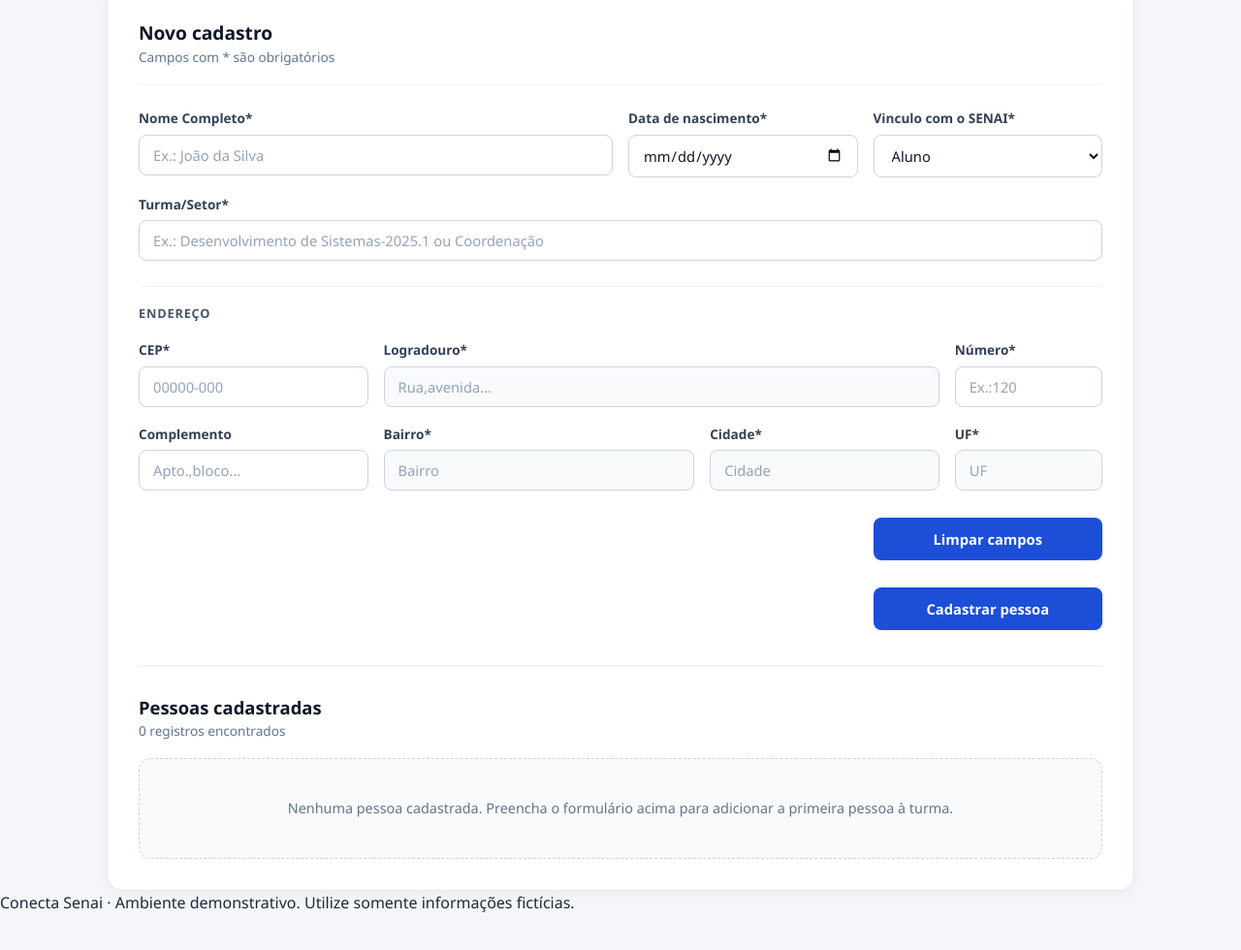
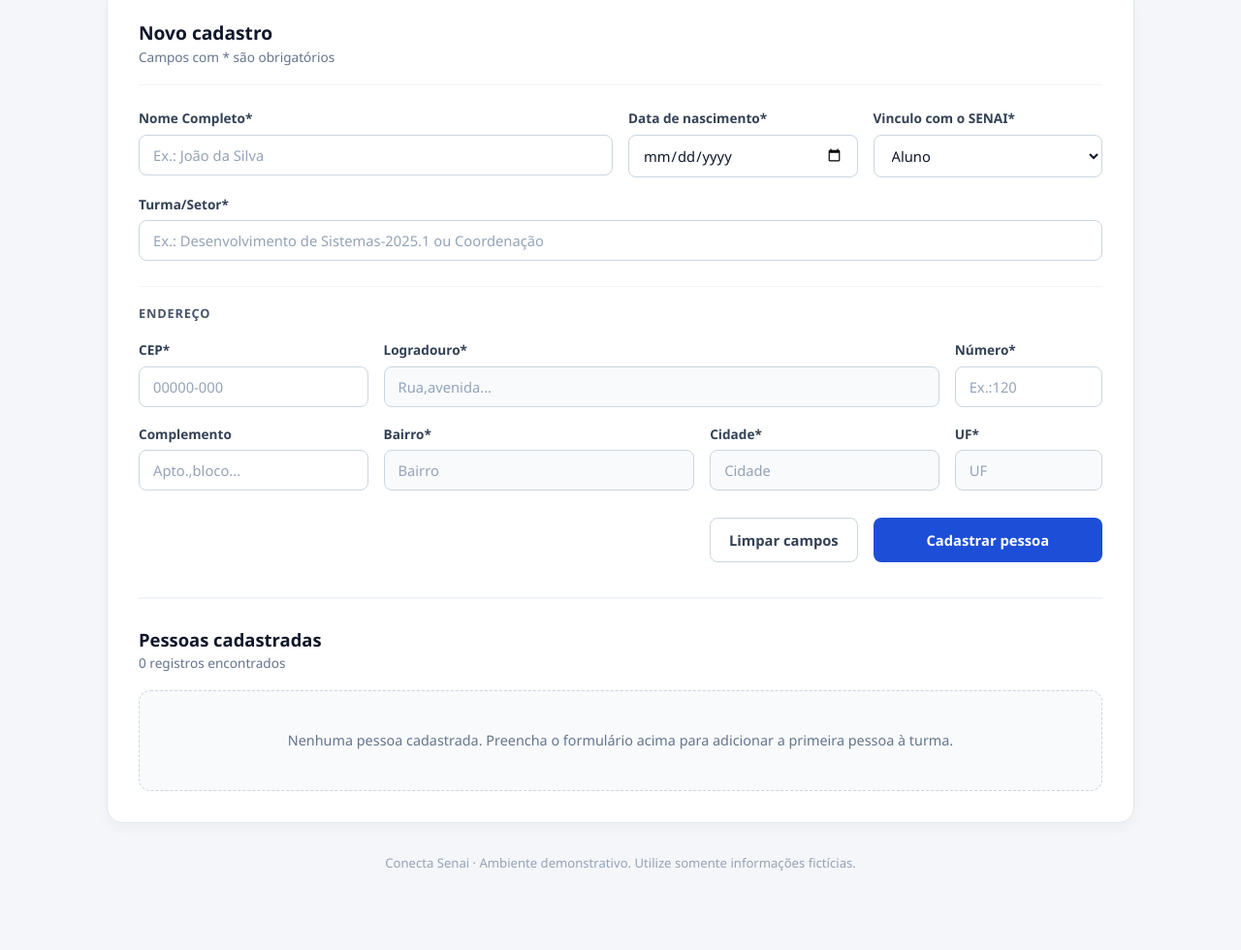
Before and after one commit to SaraDuarte06/projeto.formulario, a plain HTML site: page index.html in a window 1280 px wide. Shown: the part 350-1330 px from the top of the page at 97% size. After the commit the page ends 1300 px from the top, so only its background shows below. Drawn offline with Linux system fonts and the light colour scheme.

Commit message:
mudança no html e no css

```diff
--- a/index.html
+++ b/index.html
@@ -77,8 +77,8 @@ Use apenas dados fictícios. O LocalStorage mantém as informações neste naveg
             <input type="text" name="estado" id="estado" placeholder="UF" readonly required>
          </div>
 
-        <button type="submit">Limpar campos</button>
-        <button type="submit">Cadastrar pessoa</button>
+       <button type="reset">Limpar campos</button>
+       <button type="submit">Cadastrar pessoa</button>
     </form>
     <div id="area-cadastrados">
         <h2>Pessoas cadastradas</h2>
--- a/style.css
+++ b/style.css
@@ -1,4 +1,4 @@
-/* Reset e Configurações Gerais */
+
 * {
     margin: 0;
     padding: 0;
@@ -13,7 +13,6 @@ body {
     padding-bottom: 50px;
 }
 
-/* Barra Superior (Header - primeira div do body) */
 body > div:first-of-type {
     background-color: #0b162c;
     color: #ffffff;
@@ -36,7 +35,6 @@ body > div:first-of-type span {
     color: #94a3b8;
 }
 
-/* Centralização do conteúdo principal */
 body > h2,
 body > span,
 body > h3,
@@ -49,7 +47,6 @@ section#Contato {
     padding-right: 20px;
 }
 
-/* "Pessoas da turma" */
 body > h2 {
     font-size: 0.78rem;
     font-weight: 700;
@@ -59,7 +56,6 @@ body > h2 {
     margin-bottom: 6px;
 }
 
-/* "Cadastro de participantes" */
 body > span {
     display: block;
     font-size: 2rem;
@@ -69,7 +65,6 @@ body > span {
     margin-bottom: 6px;
 }
 
-/* Subtítulo "Registre alunos..." */
 body > h3 {
     font-size: 0.95rem;
     font-weight: 400;
@@ -77,7 +72,6 @@ body > h3 {
     margin-bottom: 22px;
 }
 
-/* Banner Azul de Aviso (LocalStorage) */
 body > p {
     background-color: #eff6ff;
     border: 1px solid #bfdbfe;
@@ -89,7 +83,6 @@ body > p {
     max-width: 1060px;
 }
 
-/* Card Principal (Section #Contato) */
 section#Contato {
     background-color: #ffffff;
     border: 1px solid #e2e8f0;
@@ -112,22 +105,17 @@ section#Contato > p {
     margin-bottom: 24px;
 }
 
-/* Grade Automática do Formulário (12 colunas virtuais) */
 #form-cadastro {
     display: grid;
     grid-template-columns: repeat(12, 1fr);
     gap: 18px 16px;
 }
 
-/* Linha 1: Nome (6 col), Data (3 col), Vínculo (3 col) */
 #form-cadastro .form-group:nth-of-type(1) { grid-column: span 6; }
 #form-cadastro .form-group:nth-of-type(2) { grid-column: span 3; }
 #form-cadastro .form-group:nth-of-type(3) { grid-column: span 3; }
-
-/* Linha 2: Turma/Setor (largura total) */
 #form-cadastro .form-group:nth-of-type(4) { grid-column: span 12; }
 
-/* Divisória e Título "Endereço" */
 #form-cadastro > p {
     grid-column: span 12;
     font-size: 0.8rem;
@@ -139,19 +127,14 @@ section#Contato > p {
     margin-top: 8px;
     border-top: 1px solid #f1f5f9;
 }
-
-/* Linha 3: CEP (3 col), Logradouro (7 col), Número (2 col) */
 #form-cadastro .input-group:nth-of-type(5) { grid-column: span 3; }
 #form-cadastro .input-group:nth-of-type(6) { grid-column: span 7; }
 #form-cadastro .input-group:nth-of-type(7) { grid-column: span 2; }
-
-/* Linha 4: Complemento (3 col), Bairro (4 col), Cidade (3 col), UF (2 col) */
 #form-cadastro .input-group:nth-of-type(8)  { grid-column: span 3; }
 #form-cadastro .input-group:nth-of-type(9)  { grid-column: span 4; }
 #form-cadastro .input-group:nth-of-type(10) { grid-column: span 3; }
 #form-cadastro .input-group:nth-of-type(11) { grid-column: span 2; }
 
-/* Estilização dos Labels e Campos */
 .form-group,
 .input-group {
     display: flex;
@@ -194,7 +177,6 @@ input[readonly] {
     cursor: not-allowed;
 }
 
-/* Botão Cadastrar */
 #form-cadastro button[type="submit"] {
     grid-column: 10 / 13;
     justify-self: end;
@@ -214,8 +196,22 @@ input[readonly] {
 #form-cadastro button[type="submit"]:hover {
     background-color: #1e40af;
 }
+#form-cadastro button[type="reset"] {
+    grid-column: 8 / 10;
+    margin-top: 10px;
+    background-color: #ffffff;
+    color: #334155;
+    border: 1px solid #cbd5e1;
+    padding: 12px 18px;
+    border-radius: 8px;
+    font-size: 0.92rem;
+    font-weight: 600;
+    cursor: pointer;
+}
 
-/* Área de Pessoas Cadastradas */
+#form-cadastro button[type="reset"]:hover {
+    background-color: #f8fafc;
+}
 #area-cadastrados {
     margin-top: 36px;
     padding-top: 28px;
@@ -244,8 +240,12 @@ input[readonly] {
     color: #64748b;
     font-size: 0.9rem;
 }
-
-/* Responsividade (Telas menores / Celular) */
+footer {
+    text-align: center;
+    font-size: 0.82rem;
+    color: #94a3b8;
+    margin-top: 32px;
+}
 @media (max-width: 850px) {
     #form-cadastro .form-group,
     #form-cadastro .input-group,
@@ -264,3 +264,8 @@ input[readonly] {
         margin-right: 16px;
     }
 }
+@media (max-width: 850px) {
+    #form-cadastro button[type="reset"] {
+        grid-column: span 12 !important;
+    }
+}
```
